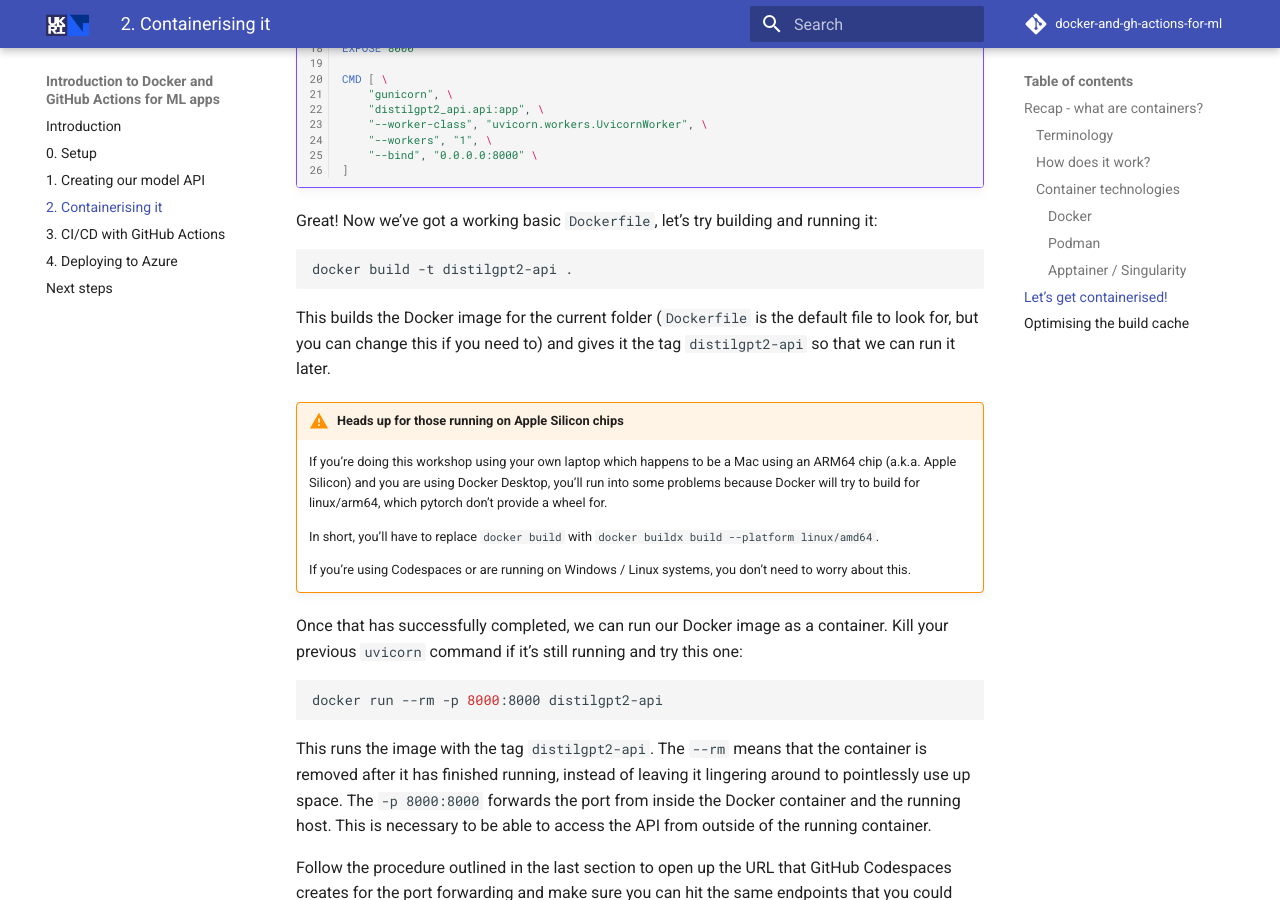
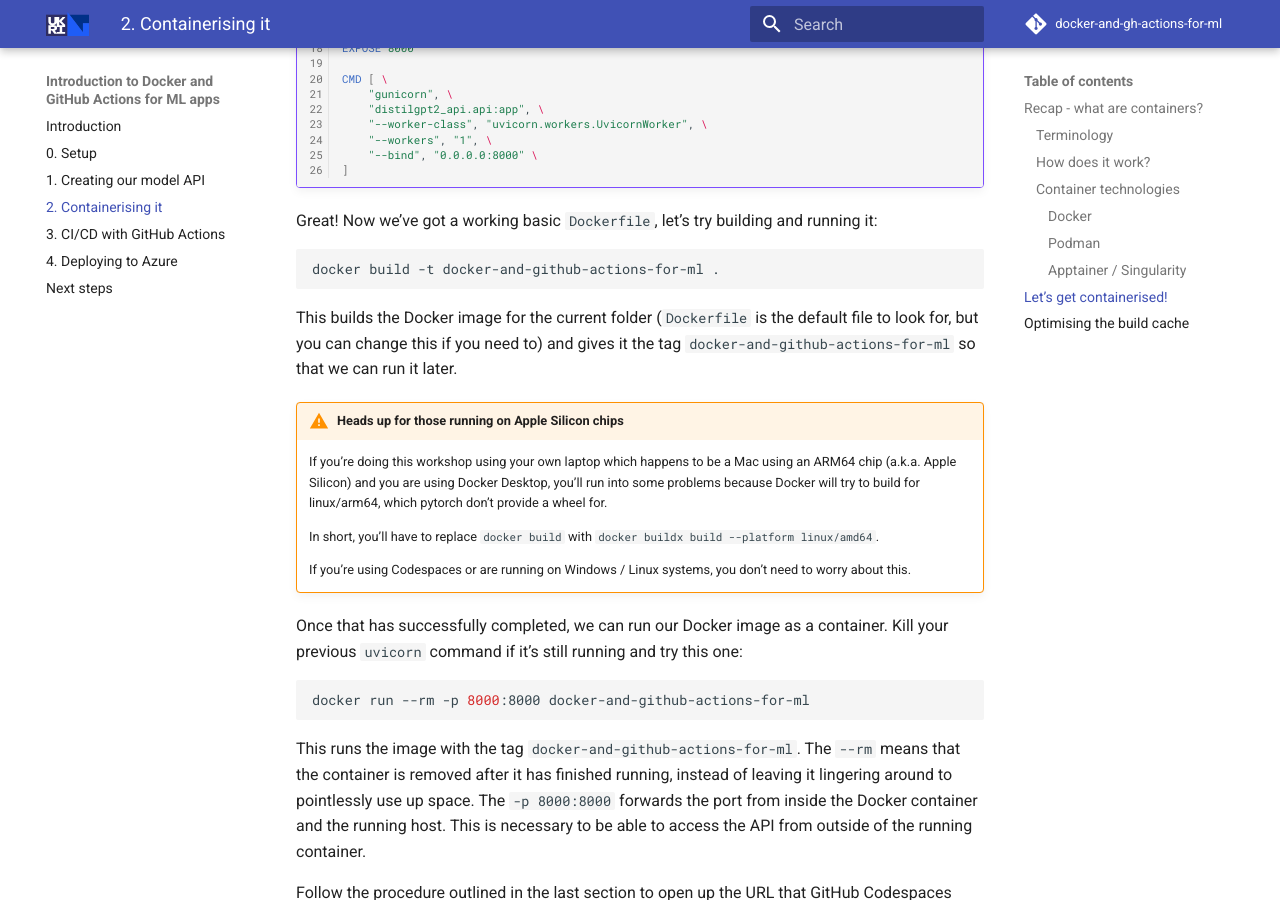
Before and after one commit to stfc/docker-and-gh-actions-for-ml, an MkDocs documentation site: the page built from docs/2-containerising-it.md, in a window 1280 px wide and 900 px high, scrolled down 5498 px. Built offline with MkDocs 1.6.1 and Material for MkDocs 9.7.7, drawn with Linux system fonts in a browser that asks for light colours; emoji names are drawn with the system emoji font; comment, search, counter and statistics services are not loaded; some of the changed text lies outside the part shown.

Commit message:
Fix image name typo.

````diff
--- a/docs/2-containerising-it.md
+++ b/docs/2-containerising-it.md
@@ -209,10 +209,10 @@ Now that we've got Poetry installed, we're ready to install all of our applicati
 Great! Now we've got a working basic `Dockerfile`, let's try building and running it:
 
 ```bash
-docker build -t distilgpt2-api .
+docker build -t docker-and-github-actions-for-ml .
 ```
 
-This builds the Docker image for the current folder (`Dockerfile` is the default file to look for, but you can change this if you need to) and gives it the tag `distilgpt2-api` so that we can run it later.
+This builds the Docker image for the current folder (`Dockerfile` is the default file to look for, but you can change this if you need to) and gives it the tag `docker-and-github-actions-for-ml` so that we can run it later.
 
 !!! warning "Heads up for those running on Apple Silicon chips"
     If you're doing this workshop using your own laptop which happens to be a Mac using an ARM64 chip (a.k.a. Apple Silicon) and you are using Docker Desktop, you'll run into some problems because Docker will try to build for linux/arm64, which pytorch don't provide a wheel for.
@@ -224,10 +224,10 @@ This builds the Docker image for the current folder (`Dockerfile` is the default
 Once that has successfully completed, we can run our Docker image as a container. Kill your previous `uvicorn` command if it's still running and try this one:
 
 ```bash
-docker run --rm -p 8000:8000 distilgpt2-api
+docker run --rm -p 8000:8000 docker-and-github-actions-for-ml
 ```
 
-This runs the image with the tag `distilgpt2-api`. The `--rm` means that the container is removed after it has finished running, instead of leaving it lingering around to pointlessly use up space. The `-p 8000:8000` forwards the port from inside the Docker container and the running host. This is necessary to be able to access the API from outside of the running container.
+This runs the image with the tag `docker-and-github-actions-for-ml`. The `--rm` means that the container is removed after it has finished running, instead of leaving it lingering around to pointlessly use up space. The `-p 8000:8000` forwards the port from inside the Docker container and the running host. This is necessary to be able to access the API from outside of the running container.
 
 Follow the procedure outlined in the last section to open up the URL that GitHub Codespaces creates for the port forwarding and make sure you can hit the same endpoints that you could when we were running outside of the container using the simple `uvicorn` command.
 
@@ -294,7 +294,7 @@ Next, let's update our Dockerfile so that we add and install all of our dependen
 Let's quickly re-build our image - you should see `CACHED` appear in the output of the `docker build` command for most of these lines, indicating that Docker is using the build cache to skip re-running the command:
 
 ```bash
-docker build -t distilgpt2-api .
+docker build -t docker-and-github-actions-for-ml .
 ```
 
 !!! info "Production-ready Dockerfile"
````
Also changed, not shown: docs/4-deploying-to-azure.md (+1 -1 lines).
